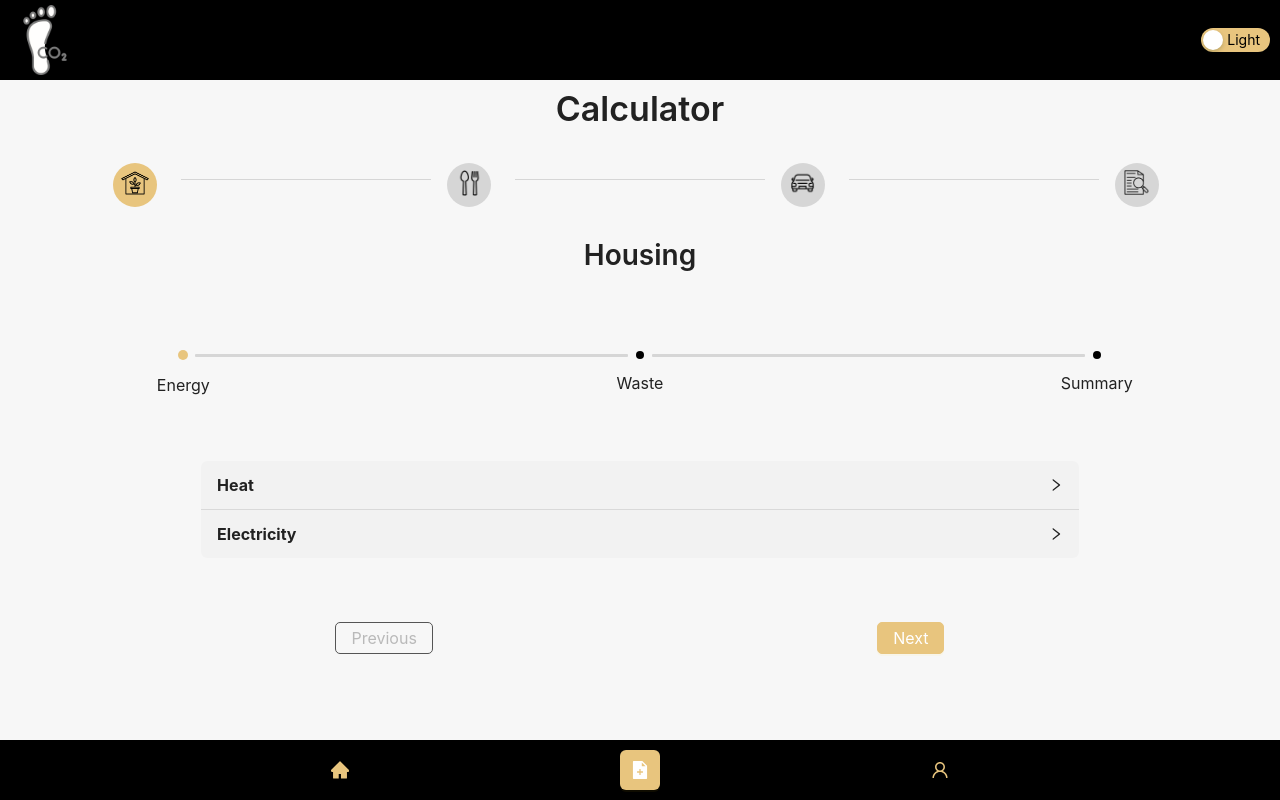
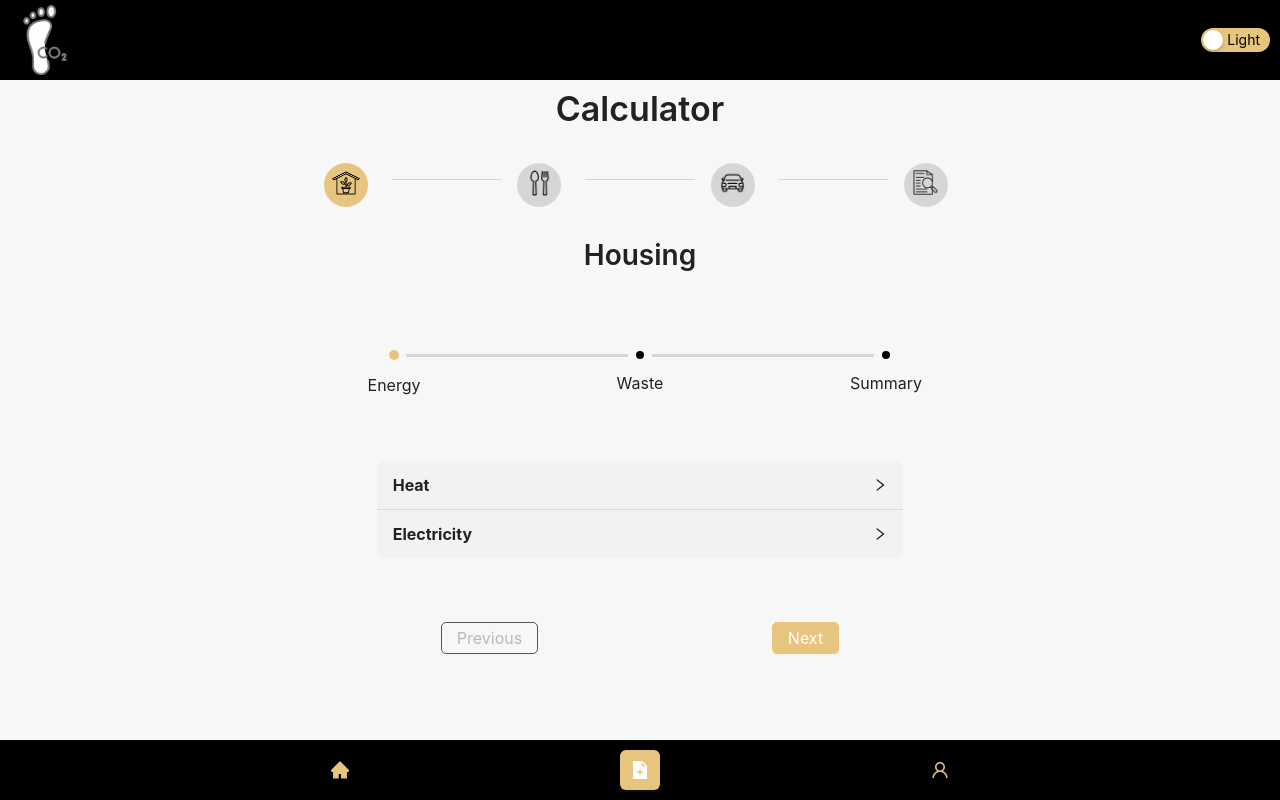
Before and after one commit to FabricioSalomon/carbon-footprint-calculator, a Next.js app in the folder web/: page /form in a window 1280 px wide. Built offline with nearby package versions, Linux system fonts and the light colour scheme.

Commit message:
fix: food form

```diff
--- a/web/src/components/molecules/FoodForm/index.tsx
+++ b/web/src/components/molecules/FoodForm/index.tsx
@@ -32,7 +32,7 @@ export function FoodForm() {
         <Row justify="space-between" gutter={[0, 16]}>
           <Col xs={24} md={12}>
             <FormItem
-              label="Consumption (oz)"
+              label="Serving quantity"
               name={[...baseFormItemName, "consumption"]}
             >
               <CustomInputNumber placeholder="Enter your consumption" />
--- a/web/src/components/organisms/FootprintForm/index.tsx
+++ b/web/src/components/organisms/FootprintForm/index.tsx
@@ -97,7 +97,7 @@ export function FootprintForm() {
           </Col>
         </Row>
       </Col>
-      <Col xs={20}>
+      <Col xs={20} md={16} lg={12}>
         <Form
           form={form}
           name="footprint"
```
